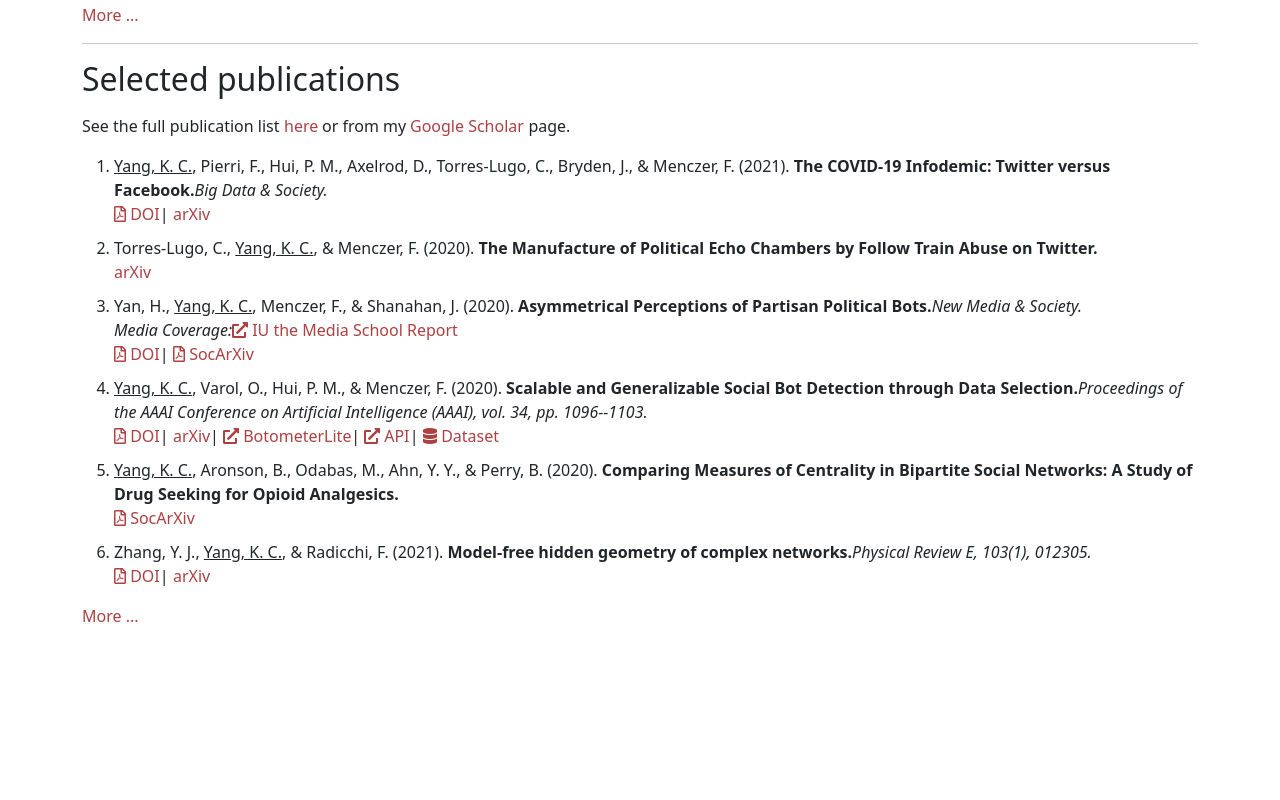
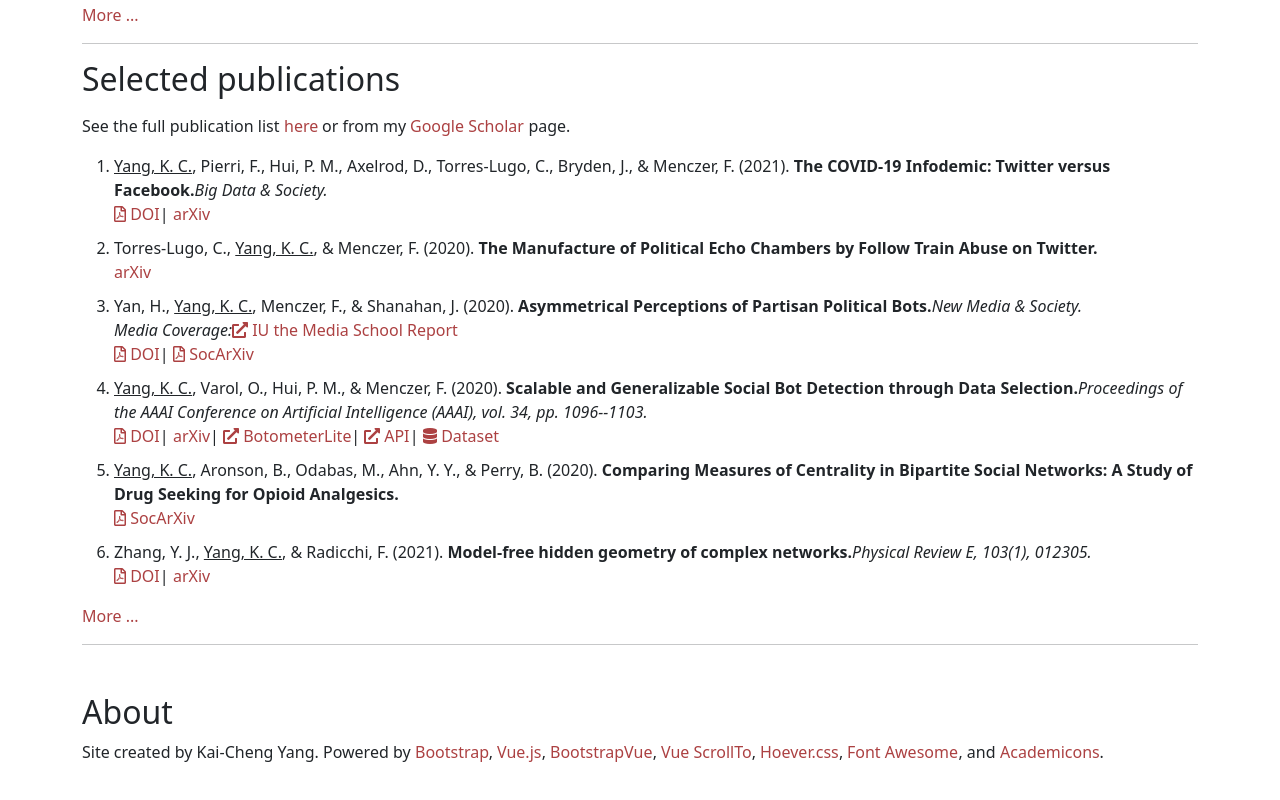
Before and after one commit to KaichengYang/homepage, a Vue app: page / in a window 1280 px wide. Shown: the part 723-1523 px from the top of the page. Before the commit the page ends 1351 px from the top, so only its background shows below. Built offline with nearby package versions, Linux system fonts and the light colour scheme; some icons are missing.

Commit message:
add about

```diff
--- a/src/components/Home.vue
+++ b/src/components/Home.vue
@@ -13,6 +13,20 @@
       See the full publication list <a href="/pub">here</a> or from my <a href="https://scholar.google.com/citations?user=tqb96X8AAAAJ&hl=en"><i class="ai ai-google-scholar-square ai-1x"></i> Google Scholar</a> page.
       </p>
       <Publist v-bind:view="'highlight'"/>
+
+      <hr>
+
+      <div id="about" class="my-5">
+        <h2 class="mt-3">About</h2>
+        Site created by Kai-Cheng Yang. Powered by
+        <a href="https://getbootstrap.com/" target="_blank">Bootstrap</a>,
+        <a href="https://vuejs.org/" target="_blank">Vue.js</a>,
+        <a href="https://bootstrap-vue.org/">BootstrapVue</a>,
+        <a href="https://madewithvuejs.com/vue-scrollto" target="_blank">Vue ScrollTo</a>,
+        <a href="http://ianlunn.github.io/Hover/" target="_blank">Hoever.css</a>,
+        <a href="https://fontawesome.com/" target="_blank">Font Awesome</a>,
+        and <a href="https://jpswalsh.github.io/academicons/" target="_blank">Academicons</a>.
+      </div>
     </div>
   </div>
 </template>
```
